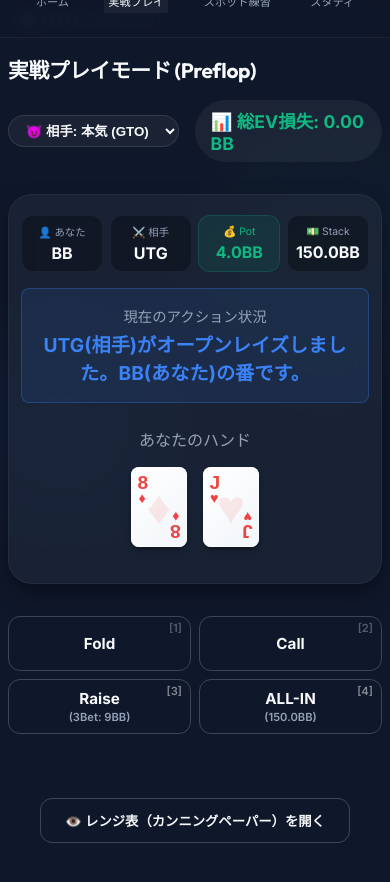
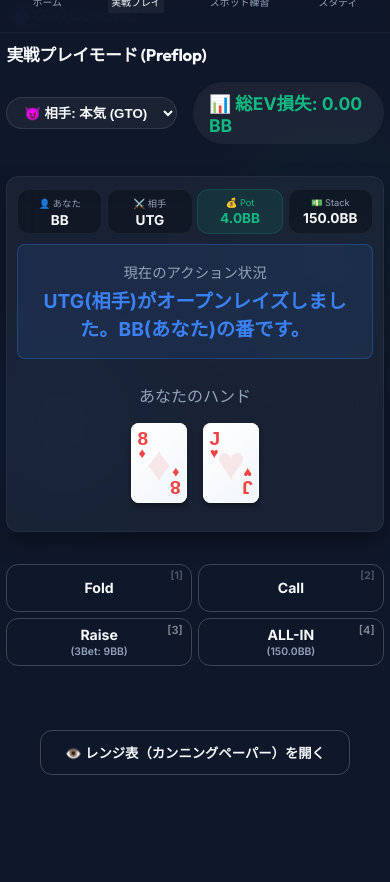
Before and after one commit to shota2424/poker-coach, a React (Vite) app: page /play in a window 390 px wide. Shown: the top 882 px of the page. Built offline with nearby package versions, Linux system fonts and the light colour scheme.

Commit message:
style: スマホUI全体のコンパクト化（フォント・余白縮小）

```diff
--- a/src/index.css
+++ b/src/index.css
@@ -371,7 +371,7 @@ a {
 /* Responsive UI */
 @media (max-width: 768px) {
   .header {
-    padding: 0.5rem 1rem;
+    padding: 0.4rem 0.75rem;
   }
   .nav-links {
     position: fixed;
@@ -381,59 +381,67 @@ a {
     background: rgba(15, 23, 42, 0.95);
     backdrop-filter: blur(10px);
     border-top: 1px solid rgba(255, 255, 255, 0.1);
-    padding: 0.5rem 1rem 1.5rem 1rem;
+    padding: 0.35rem 0.5rem 1.2rem 0.5rem;
     justify-content: space-around;
     gap: 0;
     z-index: 100;
   }
   .nav-link {
     flex-direction: column;
-    font-size: 0.7rem;
-    padding: 0.25rem;
-    gap: 0.25rem;
+    font-size: 0.62rem;
+    padding: 0.2rem;
+    gap: 0.15rem;
     border-radius: 0;
   }
   .app-container {
-    padding-bottom: 70px;
+    padding-bottom: 62px;
   }
   .logo {
-    font-size: 1.1rem;
+    font-size: 0.95rem;
   }
   .main-content {
-    padding: 1rem 0.5rem;
+    padding: 0.6rem 0.4rem;
   }
   .glass-panel {
-    padding: 1.25rem 0.75rem;
+    padding: 0.75rem 0.6rem;
+    border-radius: var(--radius-md);
   }
   h2 {
-    font-size: 1.3rem;
+    font-size: 1.05rem;
+  }
+  h3 {
+    font-size: 0.95rem;
   }
 
+  /* Status grid */
   .status-grid {
     grid-template-columns: repeat(4, 1fr);
-    gap: 0.4rem;
-    margin-bottom: 1rem;
+    gap: 0.3rem;
+    margin-bottom: 0.6rem;
   }
   .status-box {
-    padding: 0.5rem 0.25rem;
+    padding: 0.35rem 0.2rem;
   }
   .status-value {
-    font-size: 1rem;
+    font-size: 0.85rem;
   }
   .status-label {
-    font-size: 0.65rem;
+    font-size: 0.58rem;
+    margin-bottom: 0.1rem;
   }
 
+  /* Action buttons */
   .action-buttons {
     grid-template-columns: repeat(2, 1fr);
-    gap: 0.5rem;
+    gap: 0.4rem;
   }
   .action-btn {
-    height: 55px;
-    font-size: 0.95rem;
+    height: 48px;
+    font-size: 0.88rem;
+    padding: 0.3rem 0.5rem;
   }
   .action-btn span:nth-child(2) {
-    font-size: 0.7rem;
+    font-size: 0.65rem;
   }
 
   /* Trainer Layout Mobile Fixes */
```
